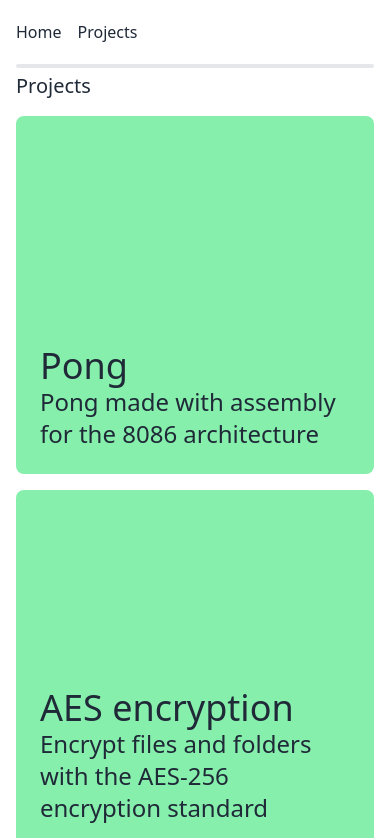
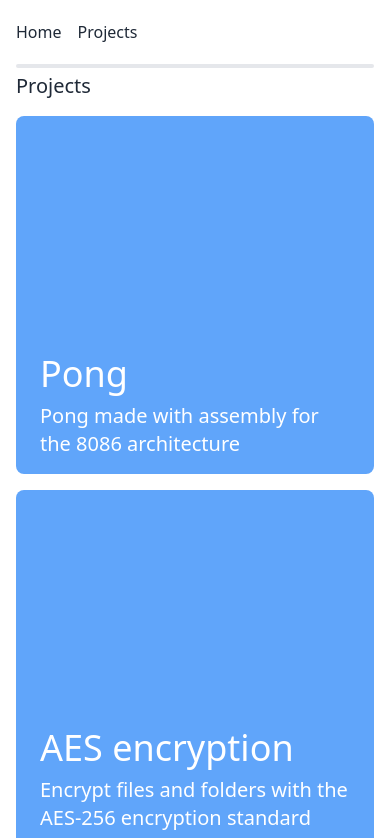
Before and after one commit to DennisCMoes/portfolio-v2, a Next.js app: page /projects in a window 390 px wide. Shown: the top 838 px of the page. Built offline with nearby package versions, Linux system fonts and the light colour scheme.

Commit message:
Changed the isMobile to a useState

```diff
--- a/src/components/cards/projectCard.tsx
+++ b/src/components/cards/projectCard.tsx
@@ -9,14 +9,26 @@ type CardParams = {
 }
 
 export default function ProjectCard({ project }: CardParams) {
-  const isMobile: boolean = window.innerWidth < 768
   const descriptionElement = useRef<HTMLParagraphElement>(null)
 
+  const [isMobile, setIsMobile] = useState<boolean>(false)
   const [isHovering, setIsHovering] = useState<boolean>(false)
   const [descriptionHeight, setDescriptionHeight] = useState<number>(0)
 
   const getSlug = () => `/projects/${project.slug}`
   const handleHover = (hovering: boolean) => setIsHovering(hovering)
+
+  useEffect(() => {
+    const updateIsMobile = () => {
+      setIsMobile(window.innerWidth < 768)
+    }
+
+    updateIsMobile()
+
+    window.addEventListener('resize', updateIsMobile)
+
+    return () => window.removeEventListener('resize', updateIsMobile)
+  }, [])
 
   useEffect(() => {
     if (!descriptionElement.current) return
@@ -30,7 +42,7 @@ export default function ProjectCard({ project }: CardParams) {
         onMouseEnter={() => handleHover(true)}
         onMouseLeave={() => handleHover(false)}
         href={getSlug()}
-        className="hoverable-card group relative flex aspect-square flex-col rounded-lg bg-green-300"
+        className="hoverable-card group relative flex aspect-square flex-col rounded-lg bg-blue-400 text-white hover:bg-blue-500"
       >
         <div className="relative flex h-full w-full flex-col justify-end">
           <div className="p-6">
@@ -48,7 +60,7 @@ export default function ProjectCard({ project }: CardParams) {
             </p>
             <p
               ref={descriptionElement}
-              className="absolute bottom-6 left-6 right-6 text-2xl transition-all delay-0 md:opacity-0 md:group-hover:opacity-100 md:group-hover:delay-200"
+              className="absolute bottom-4 left-6 right-6 text-xl transition-all delay-0 md:opacity-0 md:group-hover:opacity-100 md:group-hover:delay-200"
             >
               {project.metadata.subtitle}
             </p>
```
